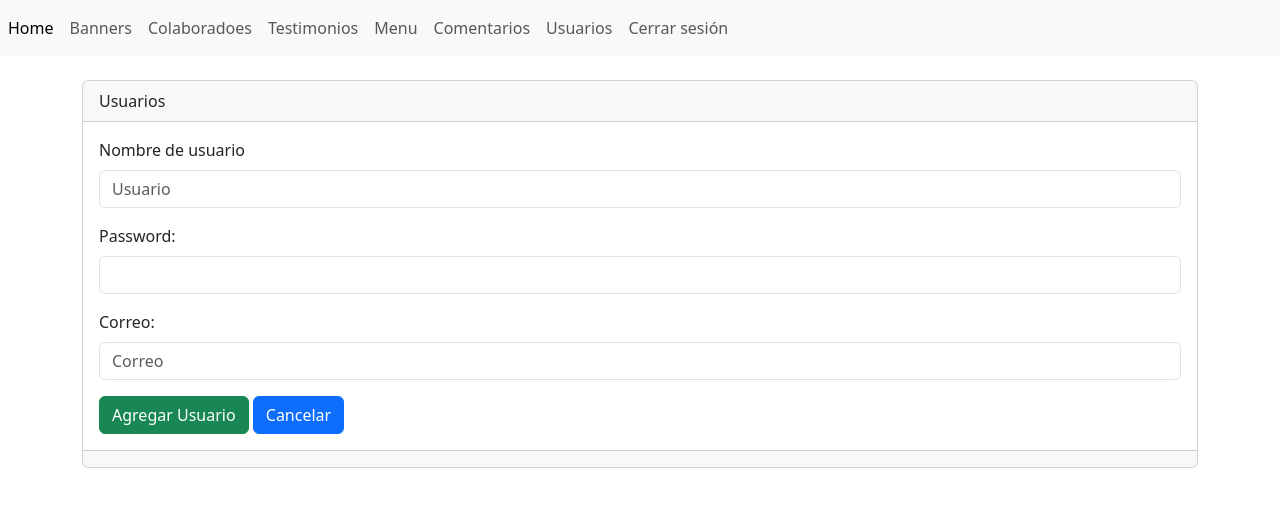
After one commit to Isr-ael13/ProyectoGdeS, a PHP site: page /ProyectoGdeS/admin/seccion/usuarios/crear.php in a window 1280 px wide. The commit adds this page. Shown: the top 507 px of the page. Run offline with PHP 8.4, Linux system fonts and the light colour scheme.

Commit message:
Hice toda la Seccion 9 (consulta,creacion,eliminacion y busqueda de usuarios)

```diff
--- /dev/null
+++ b/admin/seccion/usuarios/crear.php
@@ -0,0 +1,80 @@
+<?php
+include("../../bd.php");
+
+if($_POST){
+    $usuario=(isset($_POST["usuario"]))?$_POST["usuario"]:"";
+    $password=(isset($_POST["password"]))?$_POST["password"]:"";
+    $password=md5($password);
+    $correo=(isset($_POST["correo"]))?$_POST["correo"]:"";
+
+    $sentencia=$conexion-> prepare("INSERT INTO
+   `tbl_usuarios` (ID,usuario,password,correo)
+    VALUES (NULL,:usuario,:password,:correo);");
+
+    $sentencia->bindParam(":usuario",$usuario);
+    $sentencia->bindParam(":password",$password);
+    $sentencia->bindParam(":correo",$correo);
+
+    $sentencia->execute();
+    //header("Location:index.php");
+
+}
+include ("../../templetes/header.php");
+?>
+
+<br/>
+<div class="card">
+    <div class="card-header">Usuarios</div>
+    <div class="card-body">
+
+    <form action="" method="post">
+
+    <div class="mb-3">
+        <label for="usuario" class="form-label">Nombre de usuario</label>
+        <input
+            type="text"
+            class="form-control"
+            name="usuario"
+            id="usuario"
+
+            placeholder="Usuario"
+        />
+
+    </div>
+
+    <div class="mb-3">
+        <label for="" class="form-label">Password: </label>
+        <input
+            type="password"
+            class="form-control"
+            name="password"
+            id="password"
+            placeholder=""
+        />
+    </div>
+
+    <div class="mb-3">
+        <label for="correo" class="form-label">Correo: </label>
+        <input
+            type="email"
+            class="form-control"
+            name="correo"
+            id="correo"
+            aria-describedby="emailHelpId"
+            placeholder="Correo"
+        />
+    </div>
+
+    <button type="submit" class="btn btn-success">Agregar Usuario</button>
+    <a name="" id="" class="btn btn-primary" href="index.php" role="button">Cancelar</a>
+
+
+    </form>
+    </div>
+    <div class="card-footer text-muted"></div>
+</div>
+
+
+<?php
+include ("../../templetes/footer.php");
+?>
```
Also changed, not shown: admin/login.php (+25 -1 lines), admin/seccion/usuarios/index.php (added, +65 -0 lines).
